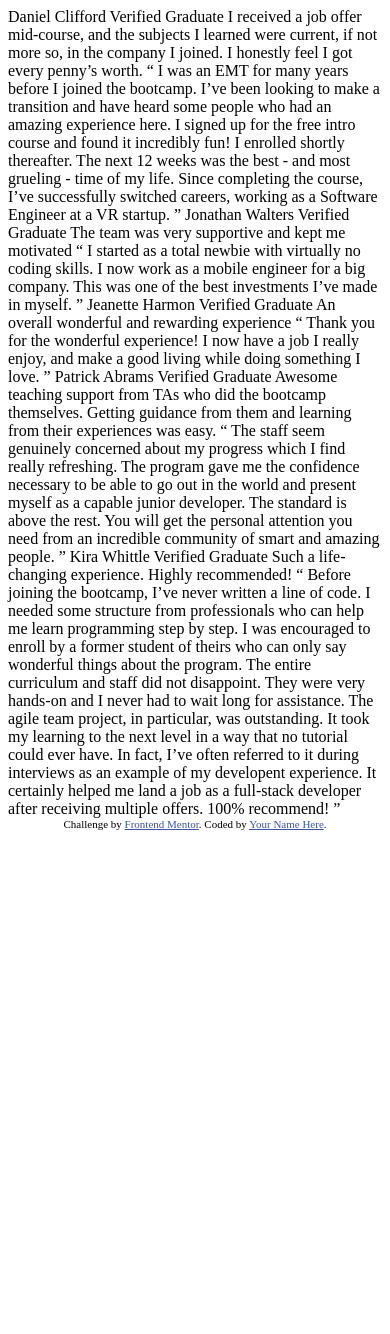
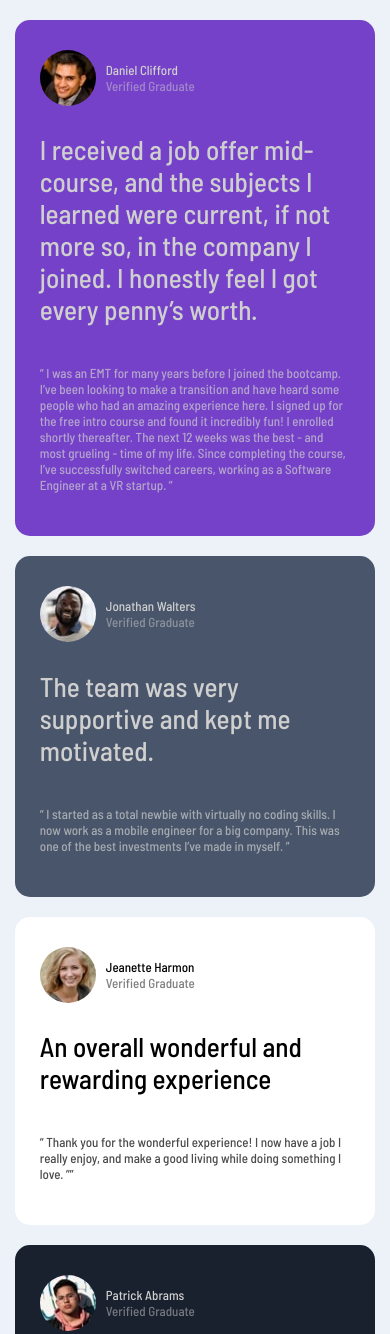
Before and after one commit to PanagiotisLn/testimonials-grid-section-main, a plain HTML site: page index.html in a window 390 px wide. Shown: the top 1334 px of the page. Before the commit the page ends 844 px from the top, so only its background shows below. Drawn offline with Linux system fonts and the light colour scheme.

Commit message:
make the html and css files for mobile

```diff
--- a/index.html
+++ b/index.html
@@ -8,57 +8,101 @@
 
   <title>Frontend Mentor | [Challenge Name Here]</title>
 
-  <!-- Feel free to remove these styles or customise in your own stylesheet 👍 -->
+  <!-- Feel free to remove these styles or customise in your own stylesheet 👍
   <style>
     .attribution { font-size: 11px; text-align: center; }
     .attribution a { color: hsl(228, 45%, 44%); }
-  </style>
+  </style> -->
+  <link rel="stylesheet" href="./style.css">
+  <link rel="preconnect" href="https://fonts.googleapis.com">
+  <link rel="preconnect" href="https://fonts.gstatic.com" crossorigin>
+  <link href="https://fonts.googleapis.com/css2?family=Barlow+Semi+Condensed:wght@500;600&display=swap" rel="stylesheet">
 </head>
 <body>
-  Daniel Clifford
-  Verified Graduate
-
+  <section class="grid-templ">
+    <div class="testimonial first">
+      <div class="info">
+        <img src="./images/image-daniel.jpg" alt="an image of Daniel">
+        <div>
+          <p>Daniel Clifford</p>
+          <p>Verified Graduate</p>
+        </div>
+      </div>
+      <p class="paragr">
         I received a job offer mid-course, and the subjects I learned were current, if not more so,
         in the company I joined. I honestly feel I got every penny’s worth.
-
+      </p>
+      <p>
         “ I was an EMT for many years before I joined the bootcamp. I’ve been looking to make a
         transition and have heard some people who had an amazing experience here. I signed up
         for the free intro course and found it incredibly fun! I enrolled shortly thereafter.
         The next 12 weeks was the best - and most grueling - time of my life. Since completing
         the course, I’ve successfully switched careers, working as a Software Engineer at a VR startup. ”
-
-  Jonathan Walters
-  Verified Graduate
-
-  The team was very supportive and kept me motivated
-
+      </p>
+    </div>
+    <div class="testimonial second">
+      <div class="info">
+        <img src="./images/image-jonathan.jpg" alt="an image of Daniel">
+        <div>
+          <p>Jonathan Walters</p>
+          <p>Verified Graduate</p>
+        </div>
+      </div>
+      <p class="paragr">
+        The team was very supportive and kept me motivated.
+      </p>
+      <p>
       “ I started as a total newbie with virtually no coding skills. I now work as a mobile engineer
       for a big company. This was one of the best investments I’ve made in myself. ”
-
-  Jeanette Harmon
-  Verified Graduate
-
+      </p>
+    </div>
+    <div class="testimonial third">
+      <div class="info">
+        <img src="./images/image-jeanette.jpg" alt="an image of Daniel">
+        <div>
+          <p>Jeanette Harmon</p>
+          <p>Verified Graduate</p>
+        </div>
+      </div>
+      <p class="paragr">
         An overall wonderful and rewarding experience
-
+      </p>
+      <p>
         “ Thank you for the wonderful experience! I now have a job I really enjoy, and make a good living
-  while doing something I love. ”
-
-  Patrick Abrams
-  Verified Graduate
-
+        while doing something I love. ””
+      </p>
+    </div>
+    <div class="testimonial forth">
+      <div class="info">
+        <img src="./images/image-patrick.jpg" alt="an image of Daniel">
+        <div>
+          <p>Patrick Abrams</p>
+          <p>Verified Graduate</p>
+        </div>
+      </div>
+      <p class="paragr">
         Awesome teaching support from TAs who did the bootcamp themselves. Getting guidance from them and
         learning from their experiences was easy.
-
+      </p>
+      <p>
         “ The staff seem genuinely concerned about my progress which I find really refreshing. The program
         gave me the confidence necessary to be able to go out in the world and present myself as a capable
         junior developer. The standard is above the rest. You will get the personal attention you need from
         an incredible community of smart and amazing people. ”
-
-  Kira Whittle
-  Verified Graduate
-
+      </p>
+    </div>
+    <div class="testimonial fifth">
+      <div class="info">
+        <img src="./images/image-kira.jpg" alt="an image of Daniel">
+        <div>
+          <p>Kira Whittle</p>
+          <p>Verified Graduate</p>
+        </div>
+      </div>
+      <p class="paragr">
         Such a life-changing experience. Highly recommended!
-
+      </p>
+      <p>
       “ Before joining the bootcamp, I’ve never written a line of code. I needed some structure from
       professionals who can help me learn programming step by step. I was encouraged to enroll by a former
       student of theirs who can only say wonderful things about the program. The entire curriculum and staff
@@ -67,7 +111,12 @@
       could ever have. In fact, I’ve often referred to it during interviews as an example of my developent
       experience. It certainly helped me land a job as a full-stack developer after receiving multiple offers.
       100% recommend! ”
+      </p>
+    </div>
 
+
+
+  </section>
   <div class="attribution">
     Challenge by <a href="https://www.frontendmentor.io?ref=challenge" target="_blank">Frontend Mentor</a>.
     Coded by <a href="#">Your Name Here</a>.
--- /dev/null
+++ b/style.css
@@ -0,0 +1,51 @@
+body {
+  font-size: 13px;
+  font-family: "Barlow Semi Condensed", sans-serif;
+  background-color: hsl(210, 46%, 95%);
+}
+.testimonial {
+  display: flex;
+  flex-direction: column;
+  width: 83%;
+  margin: 20px auto;
+  padding: 30px 25px;
+  border-radius: 15px;
+}
+.testimonial p:nth-child(3) {
+  opacity: 70%;
+}
+.first {
+  background-color: hsl(263, 55%, 52%);
+  color: hsl(0, 0%, 81%);
+}
+.second {
+  background-color: hsl(217, 19%, 35%);
+  color: hsl(0, 0%, 81%);
+}
+.third,
+.fifth {
+  background-color: white;
+  color: black;
+}
+.forth {
+  background-color: hsl(219, 29%, 14%);
+  color: hsl(0, 0%, 81%);
+}
+.info {
+  display: flex;
+  align-items: center;
+}
+.info div p {
+  margin: 0;
+  padding: 0;
+}
+.info div p:nth-child(2) {
+  opacity: 50%;
+}
+img {
+  border-radius: 50%;
+  margin-right: 10px;
+}
+.paragr {
+  font-size: 1.7rem;
+}
```
Lines whose indentation alone changed are shown as unchanged.
